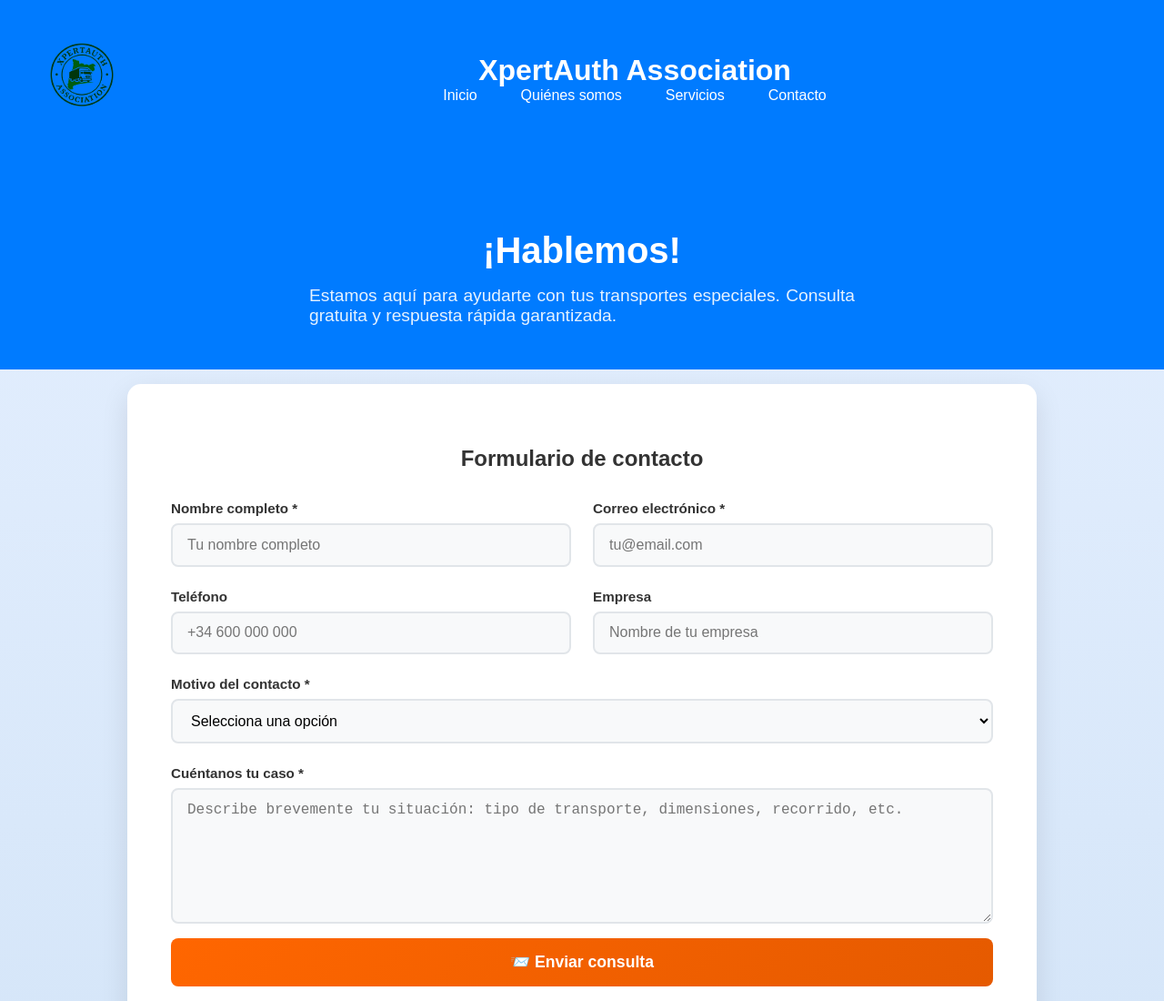
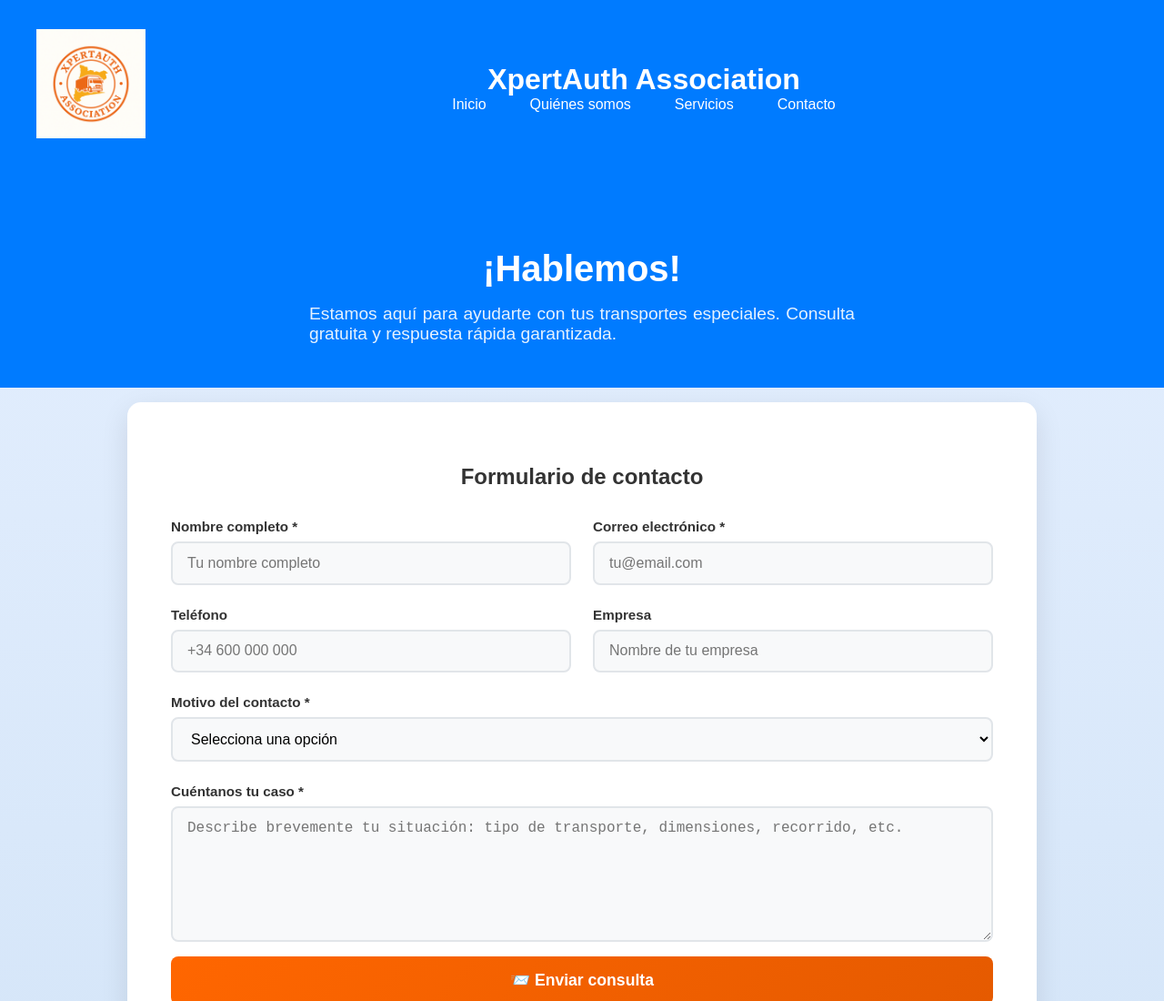
Before and after one commit to echejose/Claude-XPERTAUTH-ASSOCIATION20250826, a plain HTML site: page contacto.html in a window 1280 px wide. Shown: the top 1100 px of the page at 91% size. Drawn offline with Linux system fonts and the light colour scheme.

Commit message:
Assistant checkpoint: Fix logo transparency by removing blend mode
Assistant generated file changes:
- style.css: Remove conflicting CSS properties that interfere with logo transparency

---

User prompt:

Hello,

In the main page of the header, I have a logo that in principle is PNG with a transparent background, but they are putting it with a white background. I am using that same logo in the service subpages with the same name, and there I put it transparent. We can fix the logo of the main page.

Replit-Commit-Author: Assistant
Replit-Commit-Session-Id: a0a8a4ae-8f8a-4b46-a1d8-2c1bd3f56b18

```diff
--- a/style.css
+++ b/style.css
@@ -15,13 +15,10 @@ header {
 
 /* Logo del header */
 .header-logo {
-  max-width: 100px;
-  height: 100px;
+  max-width: 120px;
+  height: 120px;
   background: transparent !important;
   margin-bottom: 0.5rem;
-  /* Forzar transparencia del fondo */
-  mix-blend-mode: multiply;
-  filter: contrast(1.1) brightness(1.1);
   object-fit: contain;
 }
 
```
